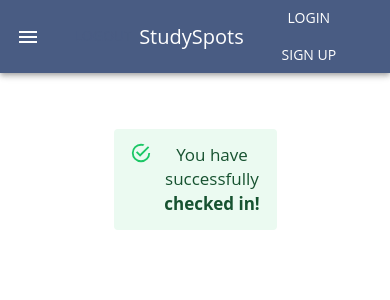
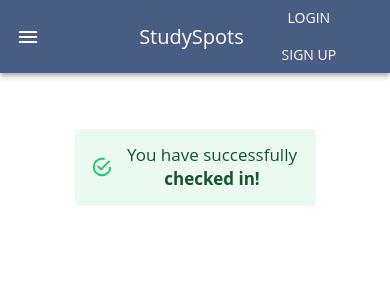
Before and after one commit to TJun-Jie/React-starter-template, a React (Create React App) app: page /checkinsuccess in a window 390 px wide. Shown: the top 300 px of the page. Built offline with nearby package versions, Linux system fonts and the light colour scheme; no server answers; the HTML template or start-up script is replaced by a standard one.

Commit message:
checkin checkout success pages mobile style

```diff
--- a/src/pages/CheckInOut/CheckInSuccess.tsx
+++ b/src/pages/CheckInOut/CheckInSuccess.tsx
@@ -1,11 +1,16 @@
 import React from "react";
-import {Alert, AlertTitle, Container} from "@mui/material";
+import {Alert, AlertTitle, Container, useTheme, useMediaQuery, Box} from "@mui/material";
 
 export const CheckInSuccess = () => {
+    const theme = useTheme();
+    const isMobile = useMediaQuery(theme.breakpoints.down("md"));
+
     return (
-        <Container sx={{ width: "50%", marginLeft: "auto" , marginRight: "auto" , marginTop: 7}}>
-            <Alert severity="success" sx={{fontSize: "17px"}}>
+        <Container sx={{ width: isMobile ? "70%": "50%", marginLeft: "auto" , marginRight: "auto" , marginTop: 7}}>
+            <Alert severity="success" sx={{fontSize: "17px", alignItems:"center"}}>
+                <Box>
                 You have successfully <strong>checked in!</strong>
+                </Box>
             </Alert>
         </Container>
         )
--- a/src/pages/CheckInOut/CheckOutSuccess.tsx
+++ b/src/pages/CheckInOut/CheckOutSuccess.tsx
@@ -1,17 +1,26 @@
 import React from "react";
-import {Alert, AlertTitle, Box, Container} from "@mui/material";
+import {Alert, AlertTitle, Box, Container,  useTheme, useMediaQuery} from "@mui/material";
 import { useLocation } from "react-router-dom";
 import { Error } from "@mui/icons-material";
 
 export const CheckOutSuccess = () => {
+    const theme = useTheme();
+    const isMobile = useMediaQuery(theme.breakpoints.down("md"));
      const location = useLocation();
         return (
 
-            <Container sx={{ width: "50%", marginLeft: "auto" , marginRight: "auto" , marginTop: 7}}>
-                    <Alert severity="success" sx={{fontSize: "17px"}}>
+            <Container sx={{ width: isMobile ? "70%": "50%", marginLeft: "auto" , marginRight: "auto" , marginTop: 7}}>
+                    <Alert severity="success" sx={{fontSize: "17px",  alignItems:"center"}}>
+                        <Box>
                         You have successfully <strong>checked out!</strong>
+                        </Box>
                     </Alert>
-                    {location.state.noiseComplaint > 0 ? <Alert severity="warning" sx={{mt:5}}>You have {location.state.noiseComplaint} noise complaint{location.state.noiseComplaint > 1 ? "s" : ""}, please be <strong>quieter</strong> next time. </Alert> : <div></div>}
+                    {location.state.noiseComplaint > 0 ?
+                    <Alert severity="warning" sx={{mt:5, alignItems:"center"}}>
+                        <Box>
+                        You have {location.state.noiseComplaint} noise complaint{location.state.noiseComplaint > 1 ? "s" : ""}, please be <strong>quieter</strong> next time.
+                        </Box>
+                        </Alert> : <div></div>}
             </Container>
         )
 }
```
